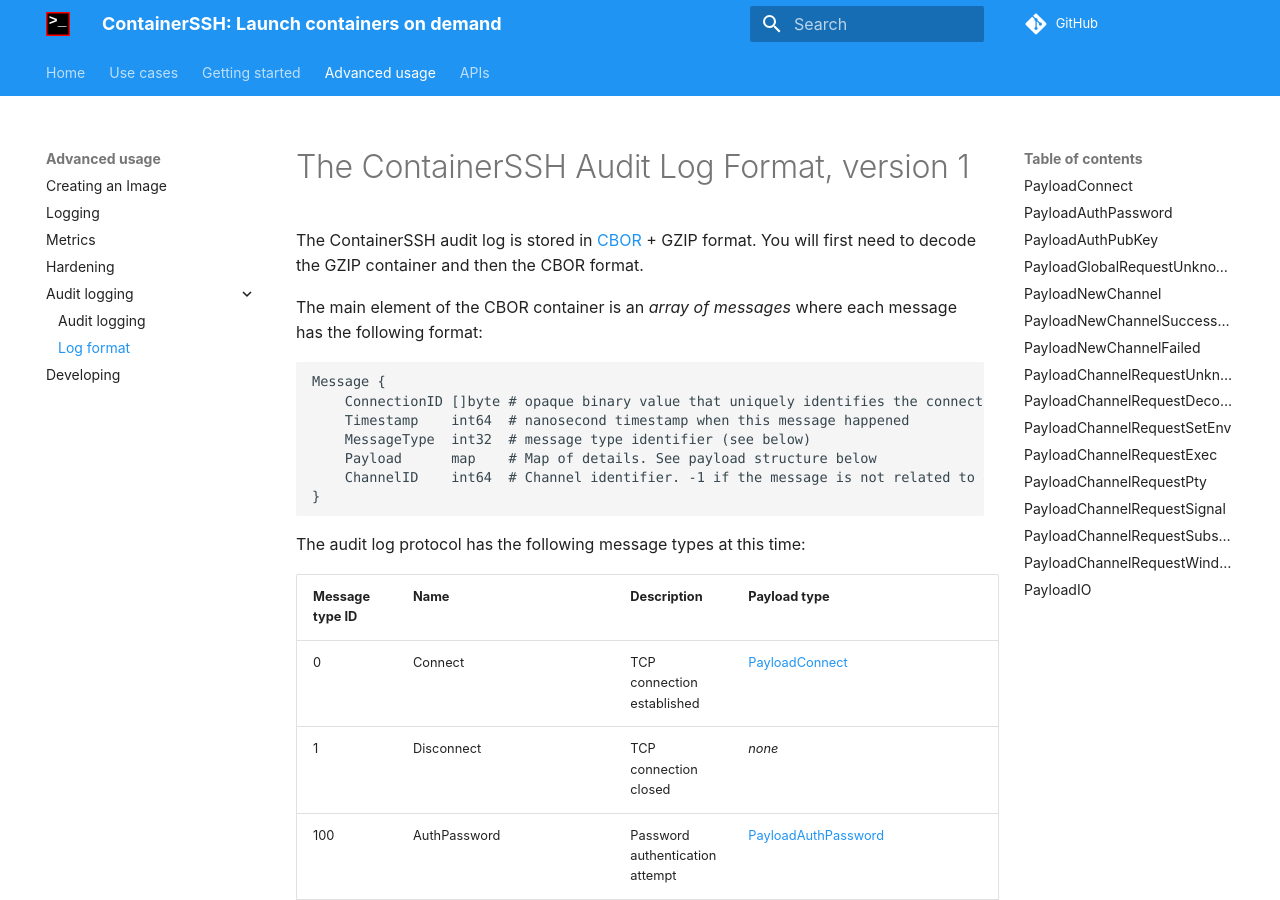
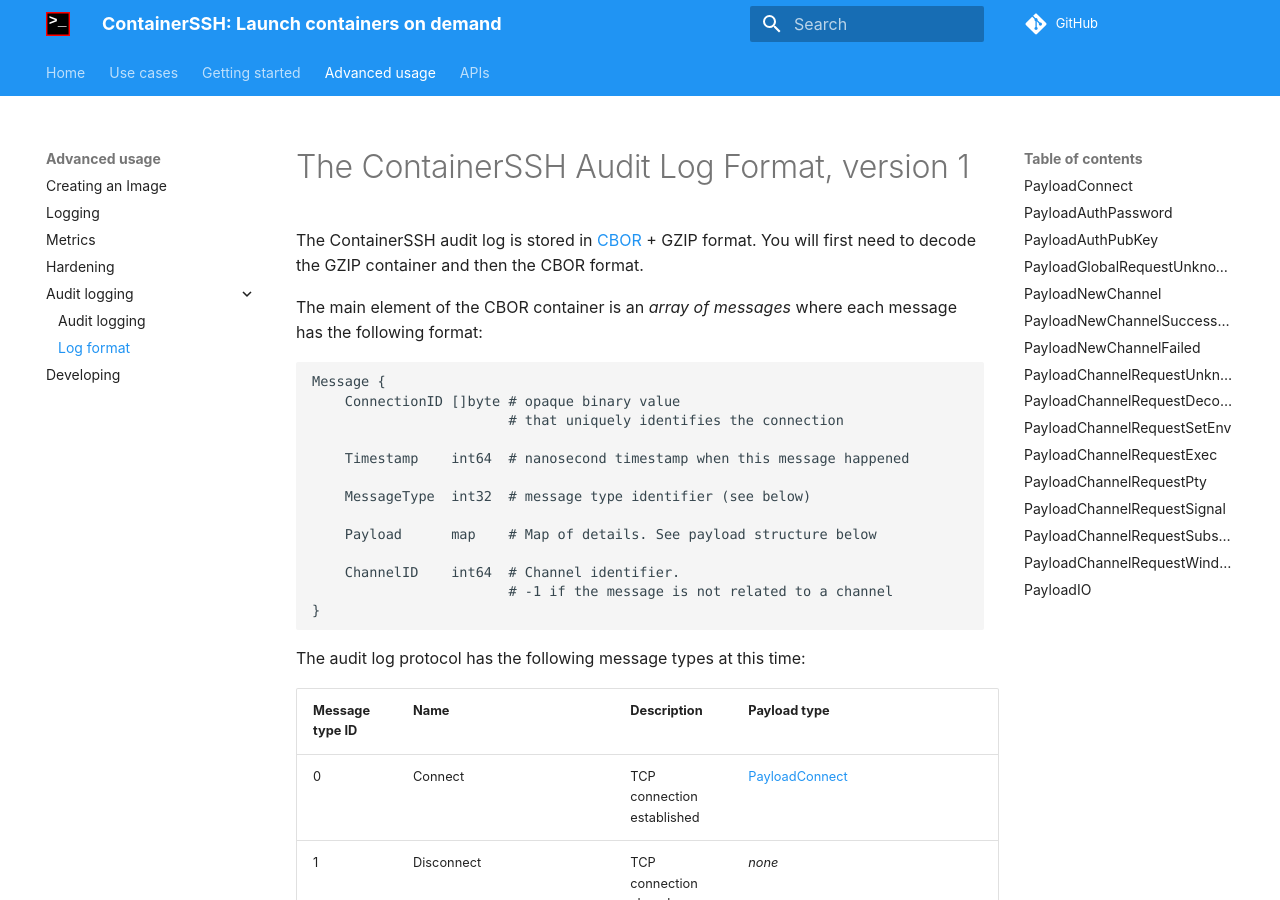
Before and after one commit to ContainerSSH/containerssh.github.io, an MkDocs documentation site: the page built from docs/audit/format.md, in a window 1280 px wide and 900 px high. Built offline with MkDocs 1.6.1 and Material for MkDocs 9.7.7, drawn with Linux system fonts in a browser that asks for light colours; comment, search, counter and statistics services are not loaded; some of the changed text lies outside the part shown.

````diff
--- a/docs/audit/format.md
+++ b/docs/audit/format.md
@@ -6,11 +6,17 @@ The main element of the CBOR container is an *array of messages* where each mess
 
 ```
 Message {
-    ConnectionID []byte # opaque binary value that uniquely identifies the connection
+    ConnectionID []byte # opaque binary value
+                        # that uniquely identifies the connection
+
     Timestamp    int64  # nanosecond timestamp when this message happened
+
     MessageType  int32  # message type identifier (see below)
+
     Payload      map    # Map of details. See payload structure below
-    ChannelID    int64  # Channel identifier. -1 if the message is not related to a channel
+
+    ChannelID    int64  # Channel identifier.
+                        # -1 if the message is not related to a channel
 }
 ```
 
@@ -98,7 +104,8 @@ PayloadNewChannelSuccessful {
 ```
 PayloadNewChannelFailed {
     ChannelType string
-    Reason      string  # Freeform message for channel request failure. Do not rely on this text.
+    Reason      string  # Freeform message for channel request failure.
+                        # Do not rely on this text.
 }
 ```
 
````
Also changed, not shown: other parts of docs/audit/format.md (+2 -1 lines).
